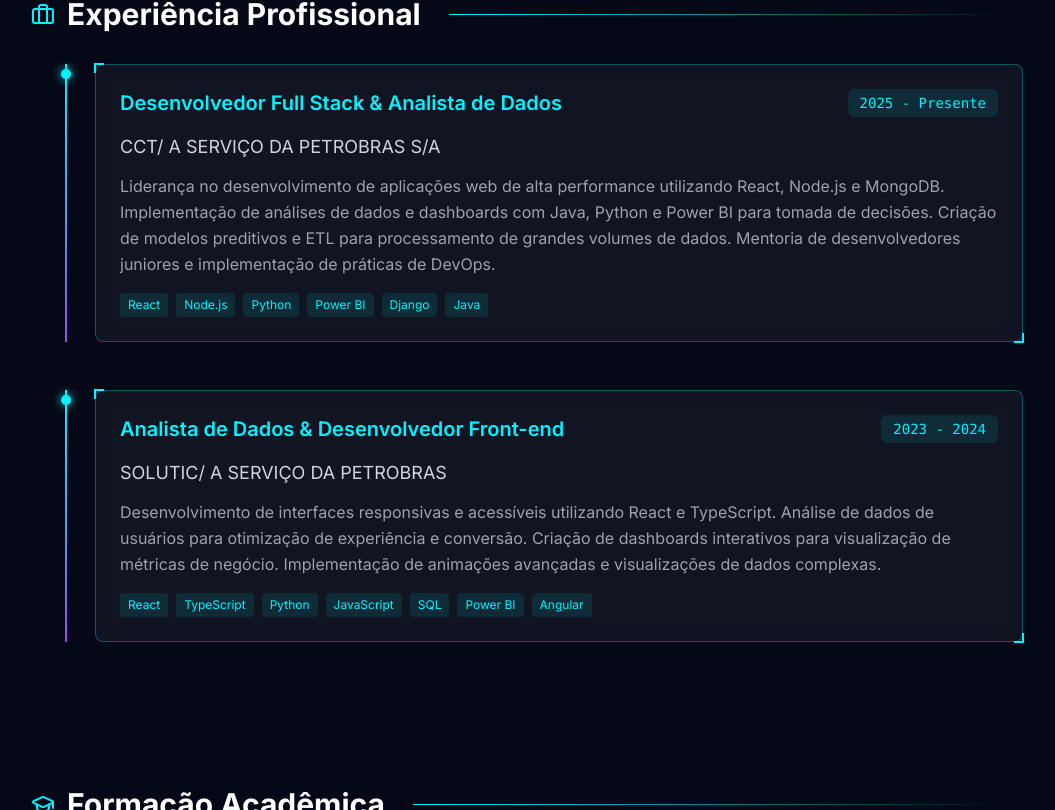
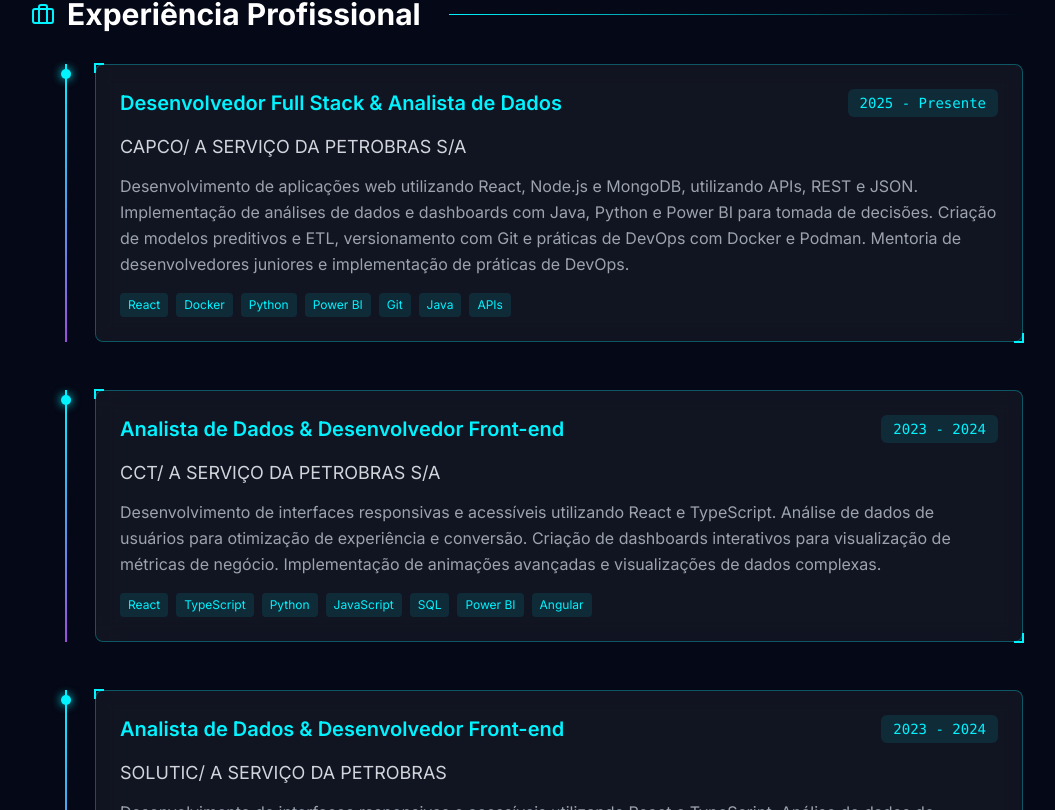
Before and after one commit to Mserapim/project-MS, a React (Vite) app: page / in a window 1280 px wide. Shown: the part 1530-2340 px from the top of the page, without its empty margins (113-1168 px from the left). Built offline with nearby package versions, Linux system fonts and the light colour scheme.

Commit message:
Atualiza página

```diff
--- a/src/App.tsx
+++ b/src/App.tsx
@@ -229,7 +229,7 @@ function App() {
                 estou sempre buscando aprender novas tecnologias e aprimorar minhas habilidades.
               </p>
               <p className="text-gray-300 mb-4 leading-relaxed fade-in-section opacity-0 translate-y-10 transition-all duration-700 delay-100">
-                Minha jornada na área de tecnologia começou há 13 anos, e desde então tenho trabalhado
+                Minha jornada na área de tecnologia começou há 14 anos, e desde então tenho trabalhado
                 em diversos projetos que me permitiram desenvolver um conjunto diversificado de habilidades
                 técnicas e analíticas. Especializo-me em arquiteturas modernas, análise de dados e visualizações interativas.
               </p>
@@ -303,25 +303,53 @@ function App() {
                   <h3 className="text-xl font-semibold text-neon-blue">Desenvolvedor Full Stack & Analista de Dados</h3>
                   <span className="text-sm bg-neon-blue/10 text-neon-blue px-3 py-1 rounded-md font-mono">2025 - Presente</span>
                 </div>
-                <h4 className="text-lg text-gray-300 mb-3">CCT/ A SERVIÇO DA PETROBRAS S/A </h4>
+                <h4 className="text-lg text-gray-300 mb-3">CAPCO/ A SERVIÇO DA PETROBRAS S/A </h4>
                 <p className="text-gray-400 leading-relaxed">
-                  Liderança no desenvolvimento de aplicações web de alta performance utilizando React, Node.js e MongoDB.
+                  Desenvolvimento de aplicações web utilizando React, Node.js e MongoDB, utilizando APIs, REST e JSON.
                   Implementação de análises de dados e dashboards com Java, Python e Power BI para tomada de decisões.
-                  Criação de modelos preditivos e ETL para processamento de grandes volumes de dados.
+                  Criação de modelos preditivos e ETL, versionamento com Git e práticas de DevOps com Docker e Podman.
                   Mentoria de desenvolvedores juniores e implementação de práticas de DevOps.
                 </p>
                 <div className="mt-4 flex flex-wrap gap-2">
                   <span className="bg-neon-blue/10 text-neon-blue px-2 py-1 rounded text-xs">React</span>
-                  <span className="bg-neon-blue/10 text-neon-blue px-2 py-1 rounded text-xs">Node.js</span>
+                  <span className="bg-neon-blue/10 text-neon-blue px-2 py-1 rounded text-xs">Docker</span>
                   <span className="bg-neon-blue/10 text-neon-blue px-2 py-1 rounded text-xs">Python</span>
                   <span className="bg-neon-blue/10 text-neon-blue px-2 py-1 rounded text-xs">Power BI</span>
-                  <span className="bg-neon-blue/10 text-neon-blue px-2 py-1 rounded text-xs">Django</span>
+                  <span className="bg-neon-blue/10 text-neon-blue px-2 py-1 rounded text-xs">Git</span>
                   <span className="bg-neon-blue/10 text-neon-blue px-2 py-1 rounded text-xs">Java</span>
+                  <span className="bg-neon-blue/10 text-neon-blue px-2 py-1 rounded text-xs">APIs</span>
                 </div>
               </div>
             </div>
 
             {/* Experiência 2 */}
+            <div className="timeline-item fade-in-section opacity-0 translate-y-10 transition-all duration-700 delay-100">
+              <div className="timeline-dot"></div>
+              <div className="glass-effect rounded-lg p-6 cyber-border">
+                <div className="flex justify-between items-start mb-4">
+                  <h3 className="text-xl font-semibold text-neon-blue">Analista de Dados & Desenvolvedor Front-end</h3>
+                  <span className="text-sm bg-neon-blue/10 text-neon-blue px-3 py-1 rounded-md font-mono">2023 - 2024</span>
+                </div>
+                <h4 className="text-lg text-gray-300 mb-3">CCT/ A SERVIÇO DA PETROBRAS S/A </h4>
+                <p className="text-gray-400 leading-relaxed">
+                  Desenvolvimento de interfaces responsivas e acessíveis utilizando React e TypeScript.
+                  Análise de dados de usuários para otimização de experiência e conversão.
+                  Criação de dashboards interativos para visualização de métricas de negócio.
+                  Implementação de animações avançadas e visualizações de dados complexas.
+                </p>
+                <div className="mt-4 flex flex-wrap gap-2">
+                  <span className="bg-neon-blue/10 text-neon-blue px-2 py-1 rounded text-xs">React</span>
+                  <span className="bg-neon-blue/10 text-neon-blue px-2 py-1 rounded text-xs">TypeScript</span>
+                  <span className="bg-neon-blue/10 text-neon-blue px-2 py-1 rounded text-xs">Python</span>
+                  <span className="bg-neon-blue/10 text-neon-blue px-2 py-1 rounded text-xs">JavaScript</span>
+                  <span className="bg-neon-blue/10 text-neon-blue px-2 py-1 rounded text-xs">SQL</span>
+                  <span className="bg-neon-blue/10 text-neon-blue px-2 py-1 rounded text-xs">Power BI</span>
+                  <span className="bg-neon-blue/10 text-neon-blue px-2 py-1 rounded text-xs">Angular</span>
+                </div>
+              </div>
+            </div>
+
+            {/* Experiência 3 */}
             <div className="timeline-item fade-in-section opacity-0 translate-y-10 transition-all duration-700 delay-100">
               <div className="timeline-dot"></div>
               <div className="glass-effect rounded-lg p-6 cyber-border">
@@ -347,7 +375,7 @@ function App() {
                 </div>
               </div>
             </div>
-          </div>
+           </div>
         </Section>
 
         {/* Seção Formação Acadêmica */}
```
